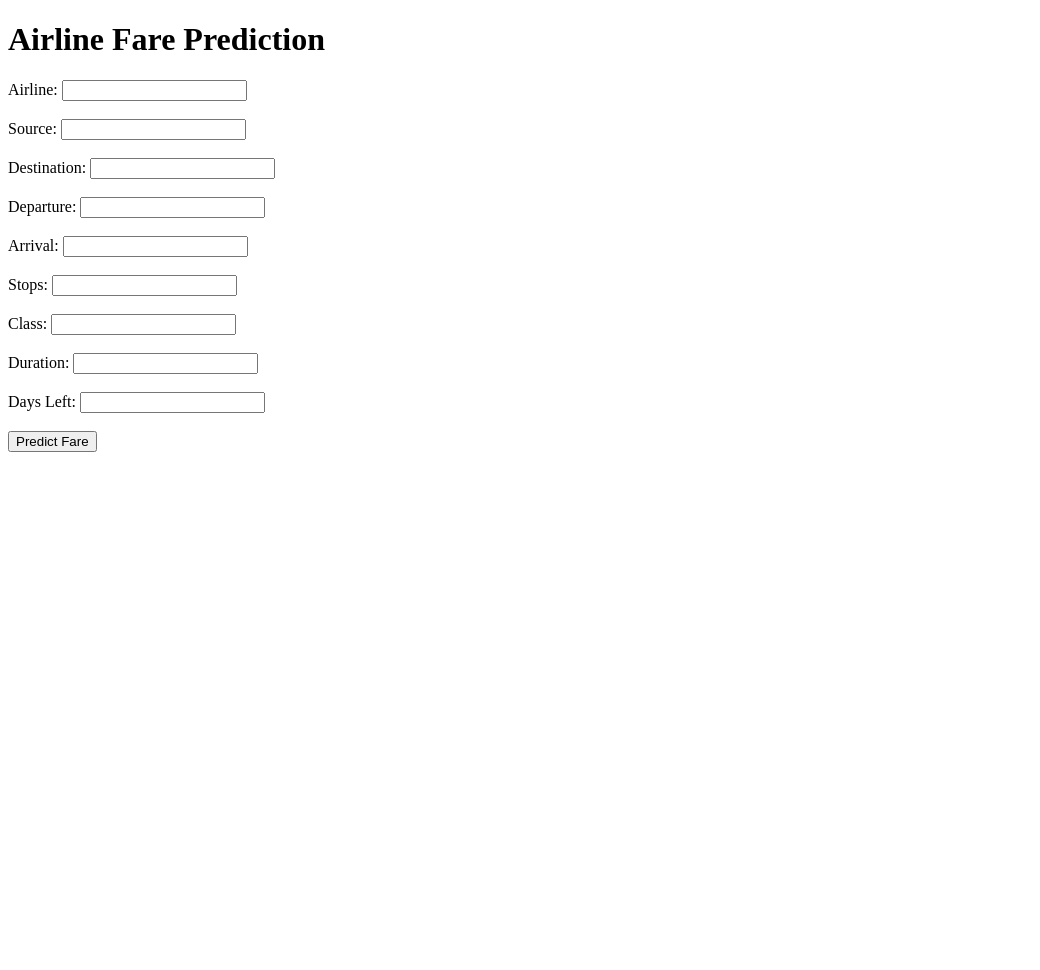
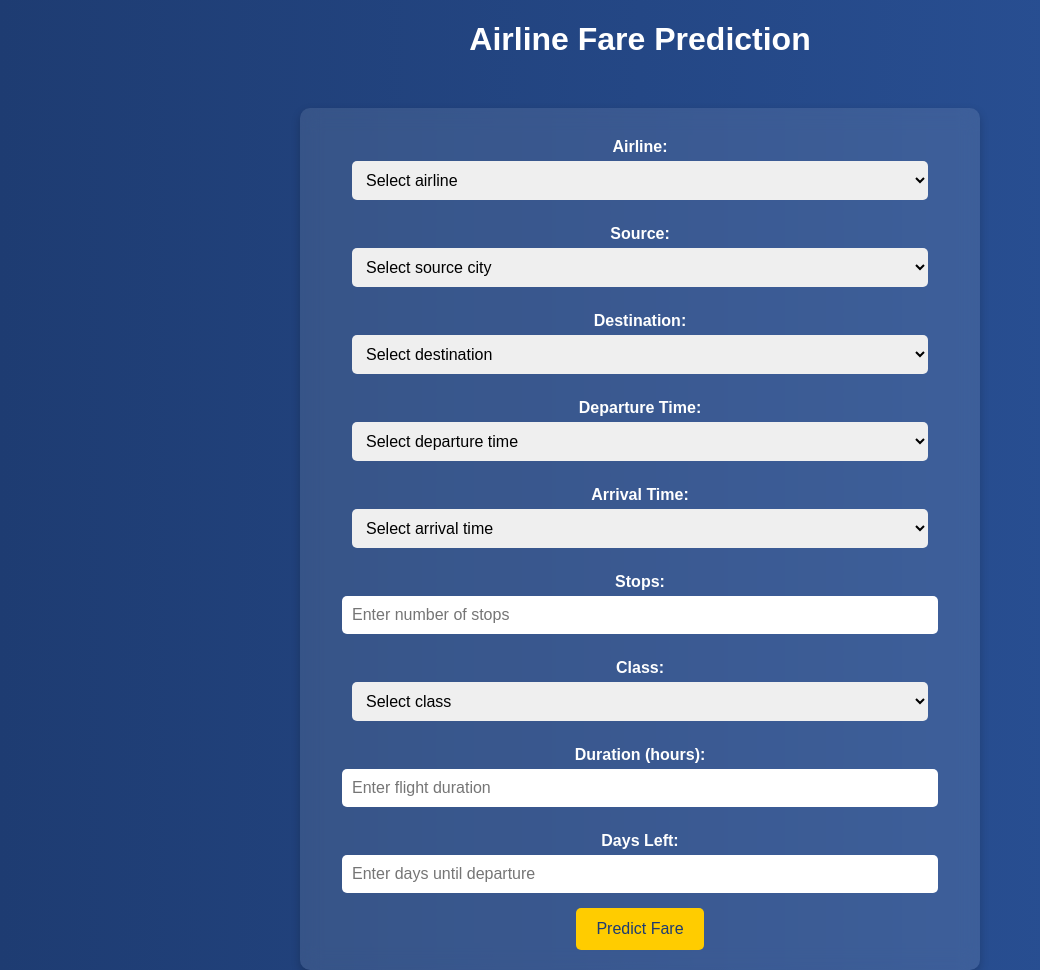
Before and after one commit to Arman0334/Synergy-AI, a Flask app: page / in a window 1280 px wide. Shown: the whole page, without its empty margins (0-1040 px from the left). Before the commit the page ends 452 px from the top, so only its background shows below. Run offline with Flask 3, Linux system fonts and the light colour scheme; parts of the project's set-up code (start-up, migrations or seed data) failed here and were passed over.

Commit message:
final styling and html changes

```diff
--- a/app.py
+++ b/app.py
@@ -57,7 +57,7 @@ def predict():
     # Make prediction
     prediction = model.predict(input_df)[0]
 
-    return render_template('index.html', prediction_text=f'Predicted Fare Price: {prediction:.2f}')
+    return render_template('index.html', prediction_text=f'Predicted Fare Price: AED {prediction:.2f}')
 
 if __name__ == "__main__":
     app.run(debug=True)
--- /dev/null
+++ b/static/style.css
@@ -0,0 +1,63 @@
+
+/* General Styles */
+body {
+    font-family: 'Poppins', sans-serif;
+    background: linear-gradient(to right, #1e3c72, #2a5298);
+    color: white;
+    text-align: center;
+    margin: 0;
+    padding: 0;
+}
+
+/* Form Container */
+.form-container {
+    background: rgba(255, 255, 255, 0.1);
+    backdrop-filter: blur(10px);
+    border-radius: 10px;
+    padding: 20px;
+    width: 50%;
+    margin: auto;
+    margin-top: 50px;
+    box-shadow: 0px 4px 10px rgba(0, 0, 0, 0.2);
+}
+
+/* Form Labels and Inputs */
+label {
+    display: block;
+    font-weight: bold;
+    margin-top: 10px;
+}
+
+input, select {
+    width: 90%;
+    padding: 10px;
+    margin: 5px 0 15px;
+    border: none;
+    border-radius: 5px;
+    font-size: 1rem;
+    outline: none;
+}
+
+/* Submit Button */
+.btn {
+    background-color: #ffcc00;
+    color: #1e3c72;
+    padding: 12px 20px;
+    border: none;
+    border-radius: 5px;
+    font-size: 1rem;
+    cursor: pointer;
+    transition: 0.3s ease-in-out;
+}
+
+.btn:hover {
+    background-color: #e6b800;
+    transform: scale(1.05);
+}
+
+/* Responsive Design */
+@media (max-width: 768px) {
+    .form-container {
+        width: 90%;
+    }
+}
--- a/templates/index.html
+++ b/templates/index.html
@@ -1,35 +1,91 @@
+
 <!DOCTYPE html>
 <html lang="en">
 <head>
     <meta charset="UTF-8">
     <meta name="viewport" content="width=device-width, initial-scale=1.0">
     <title>Airline Fare Prediction</title>
+    <link rel="stylesheet" href="{{ url_for('static', filename='style.css') }}">
+    <link href="https://fonts.googleapis.com/css2?family=Poppins:wght@400;500;600&display=swap"
 </head>
 <body>
     <h1>Airline Fare Prediction</h1>
+
+    <section class="form-container">
         <form action="/predict" method="post">
             <label for="airline">Airline:</label>
-        <input type="text" id="airline" name="airline" required><br><br>
+            <select id="airline" name="airline" required>
+                <option value="" disabled selected>Select airline</option>
+                <option value="Emirates">Emirates</option>
+                <option value="Etihad Airways">Etihad Airways</option>
+                <option value="Fly Dubai">Fly Dubai</option>
+                <option value="Air Arabia">Air Arabia</option>
+            </select>
+
             <label for="source">Source:</label>
-        <input type="text" id="source" name="source" required><br><br>
+            <select id="source" name="source" required>
+                <option value="" disabled selected>Select source city</option>
+                <option value="Dubai">Dubai</option>
+                <option value="Sharjah">Sharjah</option>
+                <option value="Abu Dhabi">Abu Dhabi</option>
+            </select>
+
             <label for="destination">Destination:</label>
-        <input type="text" id="destination" name="destination" required><br><br>
-        <label for="depart">Departure:</label>
-        <input type="text" id="depart" name="depart" required><br><br>
-        <label for="arrival">Arrival:</label>
-        <input type="text" id="arrival" name="arrival" required><br><br>
+            <select id="destination" name="destination" required>
+                <option value="" disabled selected>Select destination</option>
+                <option value="Bangkok">Bangkok</option>
+                <option value="Cairo">Cairo</option>
+                <option value="Frankfurt">Frankfurt</option>
+                <option value="Istanbul">Istanbul</option>
+                <option value="London">London</option>
+                <option value="Mumbai">Mumbai</option>
+                <option value="New York">New York</option>
+                <option value="Paris">Paris</option>
+                <option value="Singapore">Singapore</option>
+                <option value="Sydney">Sydney</option>
+            </select>
+
+            <label for="depart">Departure Time:</label>
+            <select id="depart" name="depart" required>
+                <option value="" disabled selected>Select departure time</option>
+                <option value="Morning">Morning</option>
+                <option value="Afternoon">Afternoon</option>
+                <option value="Evening">Evening</option>
+                <option value="Night">Night</option>
+            </select>
+
+            <label for="arrival">Arrival Time:</label>
+            <select id="arrival" name="arrival" required>
+                <option value="" disabled selected>Select arrival time</option>
+                <option value="Morning">Morning</option>
+                <option value="Afternoon">Afternoon</option>
+                <option value="Evening">Evening</option>
+                <option value="Night">Night</option>
+            </select>
+
             <label for="stops">Stops:</label>
-        <input type="number" id="stops" name="stops" required><br><br>
+            <input type="number" id="stops" name="stops" placeholder="Enter number of stops" required>
+
             <label for="class">Class:</label>
-        <input type="text" id="class" name="class" required><br><br>
-        <label for="duration">Duration:</label>
-        <input type="number" step="0.01" id="duration" name="duration" required><br><br>
+            <select id="class" name="class" required>
+                <option value="" disabled selected>Select class</option>
+                <option value="Economy">Economy</option>
+                <option value="Business">Business</option>
+                <option value="First Class">First Class</option>
+            </select>
+
+            <label for="duration">Duration (hours):</label>
+            <input type="number" step="0.01" id="duration" name="duration" placeholder="Enter flight duration" required>
+
             <label for="days_left">Days Left:</label>
-        <input type="number" id="days_left" name="days_left" required><br><br>
-        <button type="submit">Predict Fare</button>
+            <input type="number" id="days_left" name="days_left" placeholder="Enter days until departure" required>
+
+            <button type="submit" class="btn">Predict Fare</button>
         </form>
+
         {% if prediction_text %}
             <h2>{{ prediction_text }}</h2>
         {% endif %}
+    </section>
 </body>
 </html>
```
Lines whose indentation alone changed are shown as unchanged.
